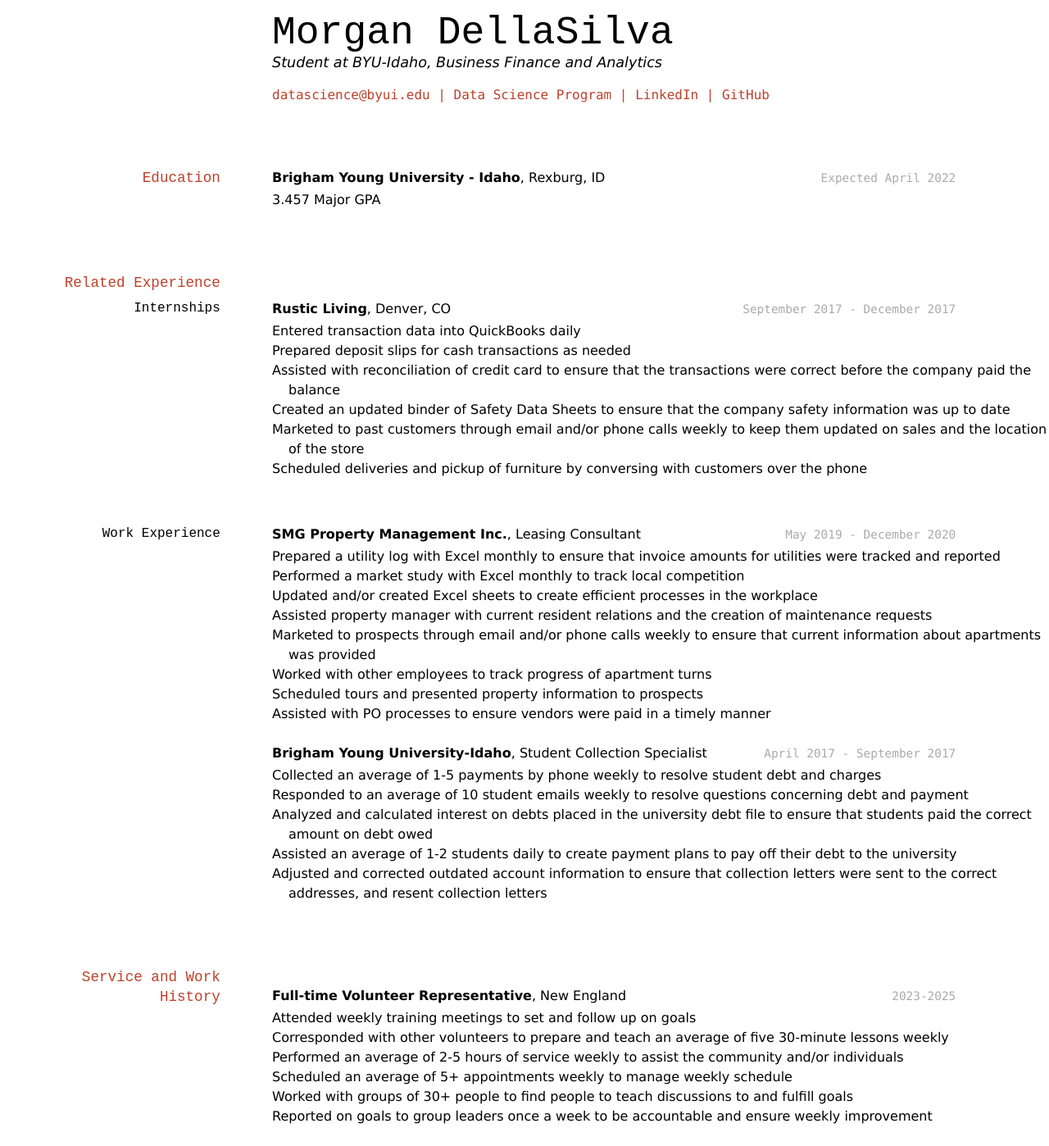
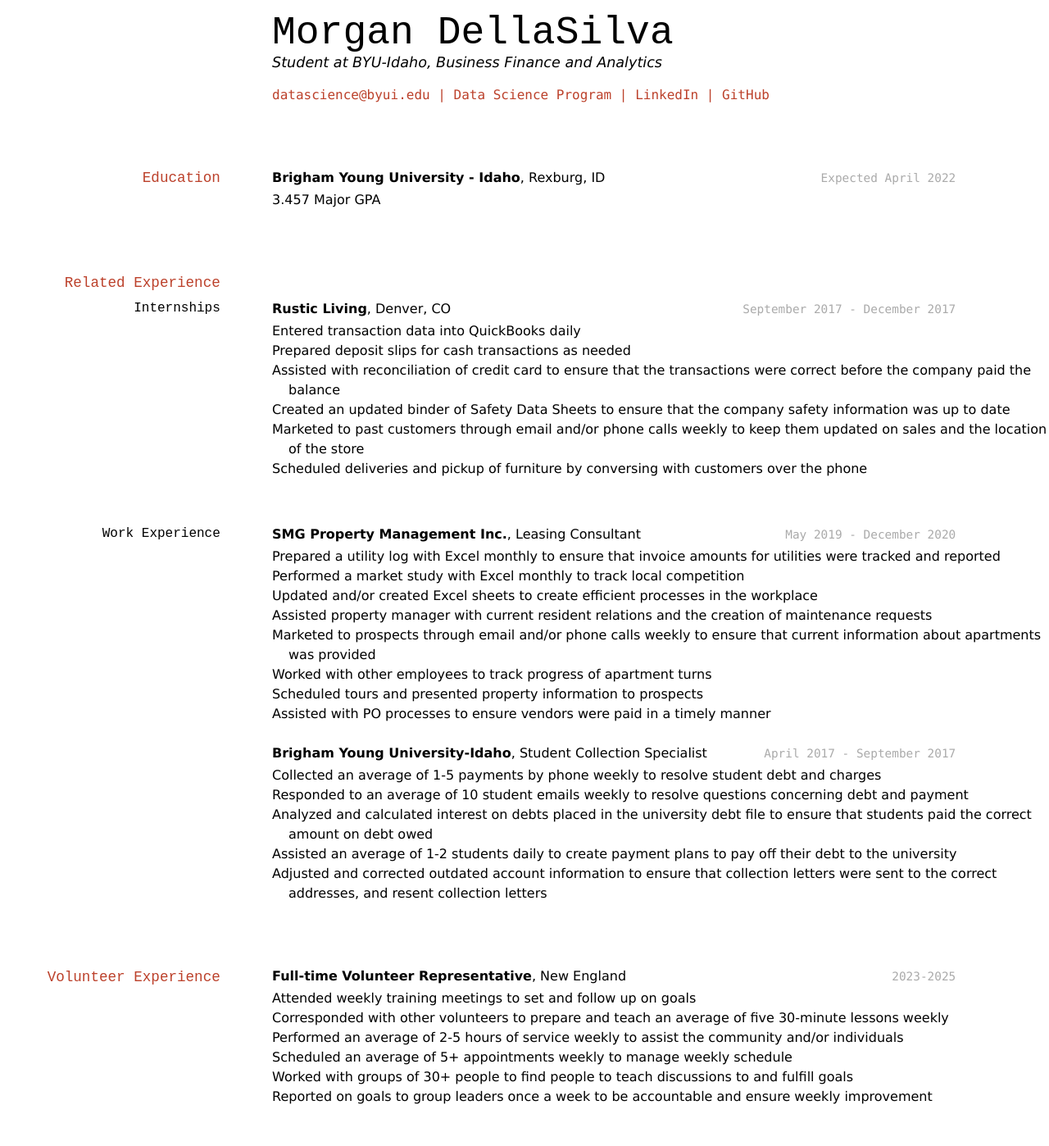
Before and after one commit to byuids-resumes/DELLASILVA-Resume, a Jekyll site: the page built from docs/index.md, in a window 1280 px wide. Shown: the whole page at 82% size. Built offline with Jekyll 4.4.1, drawn with Linux system fonts in a browser that asks for light colours; after the commit the page ends 1374 px from its top, so only the background shows below that.

Commit message:
Update index.md

```diff
--- a/docs/index.md
+++ b/docs/index.md
@@ -62,7 +62,7 @@ __Brigham Young University-Idaho__, Student Collection Specialist
 -   Adjusted and corrected outdated account information to ensure that collection letters were sent to the correct addresses, and resent collection letters
 
 
-## Service and Work History
+## Volunteer Experience
 
 `2023-2025`
 __Full-time Volunteer Representative__, New England
```
